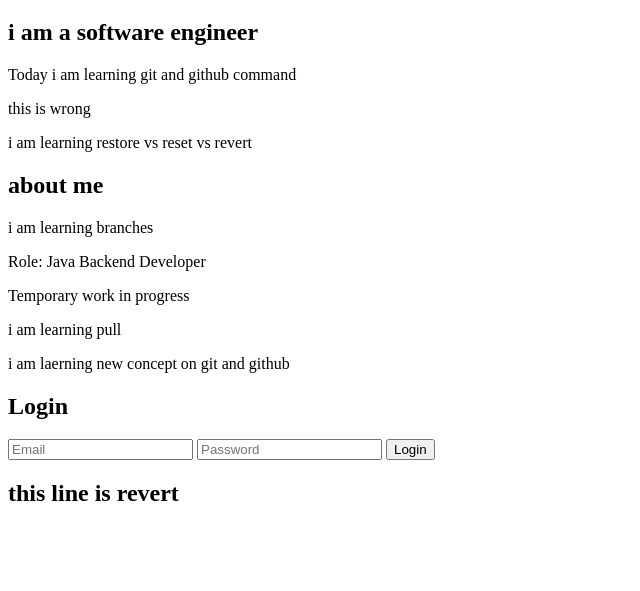
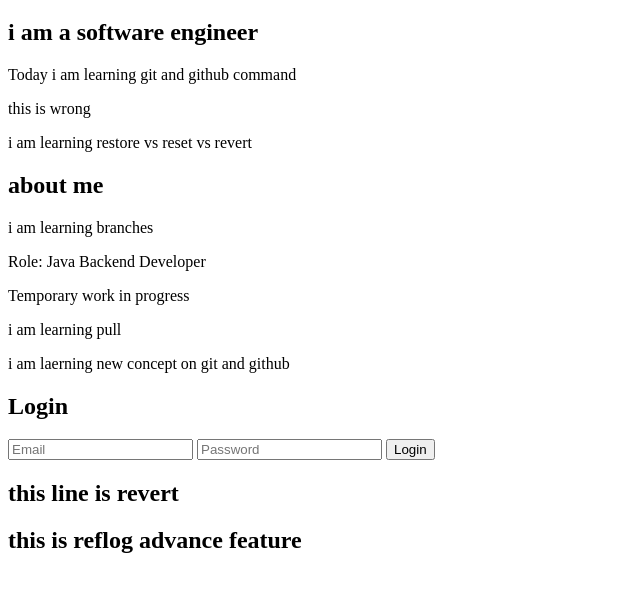
Before and after one commit to skazizul/git-practice, a plain HTML site: page index.html in a window 1280 px wide. Shown: the part 61-652 px from the top of the page, without its empty margins (0-640 px from the left). Drawn offline with Linux system fonts and the light colour scheme.

Commit message:
feat: add important reflog feature

```diff
--- a/index.html
+++ b/index.html
@@ -28,5 +28,6 @@
   </form>
   <h2>this line is revert</h2>
 </section>
+<h2>this is reflog advance feature</h2>
 </body>
 </html>
```
